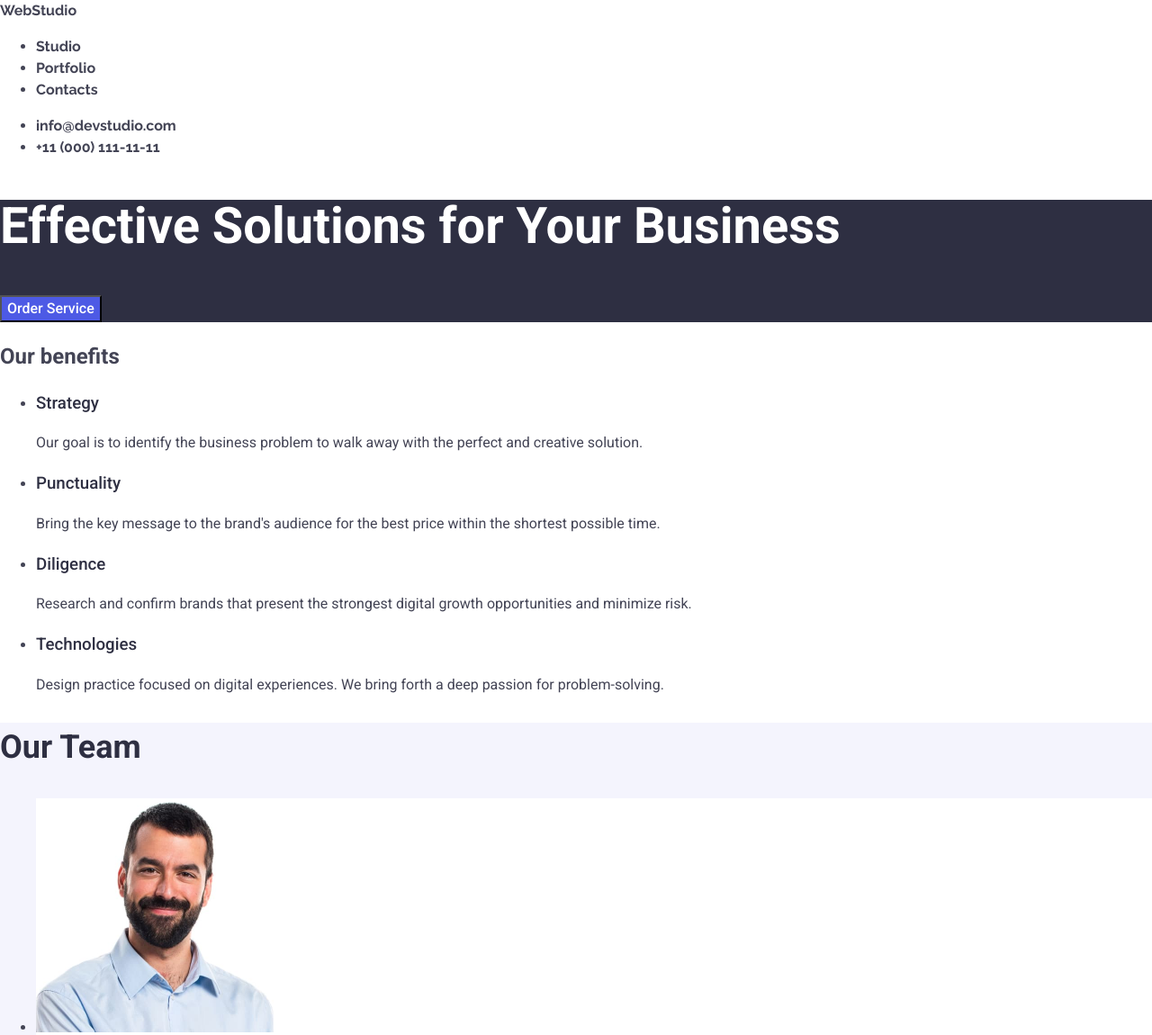
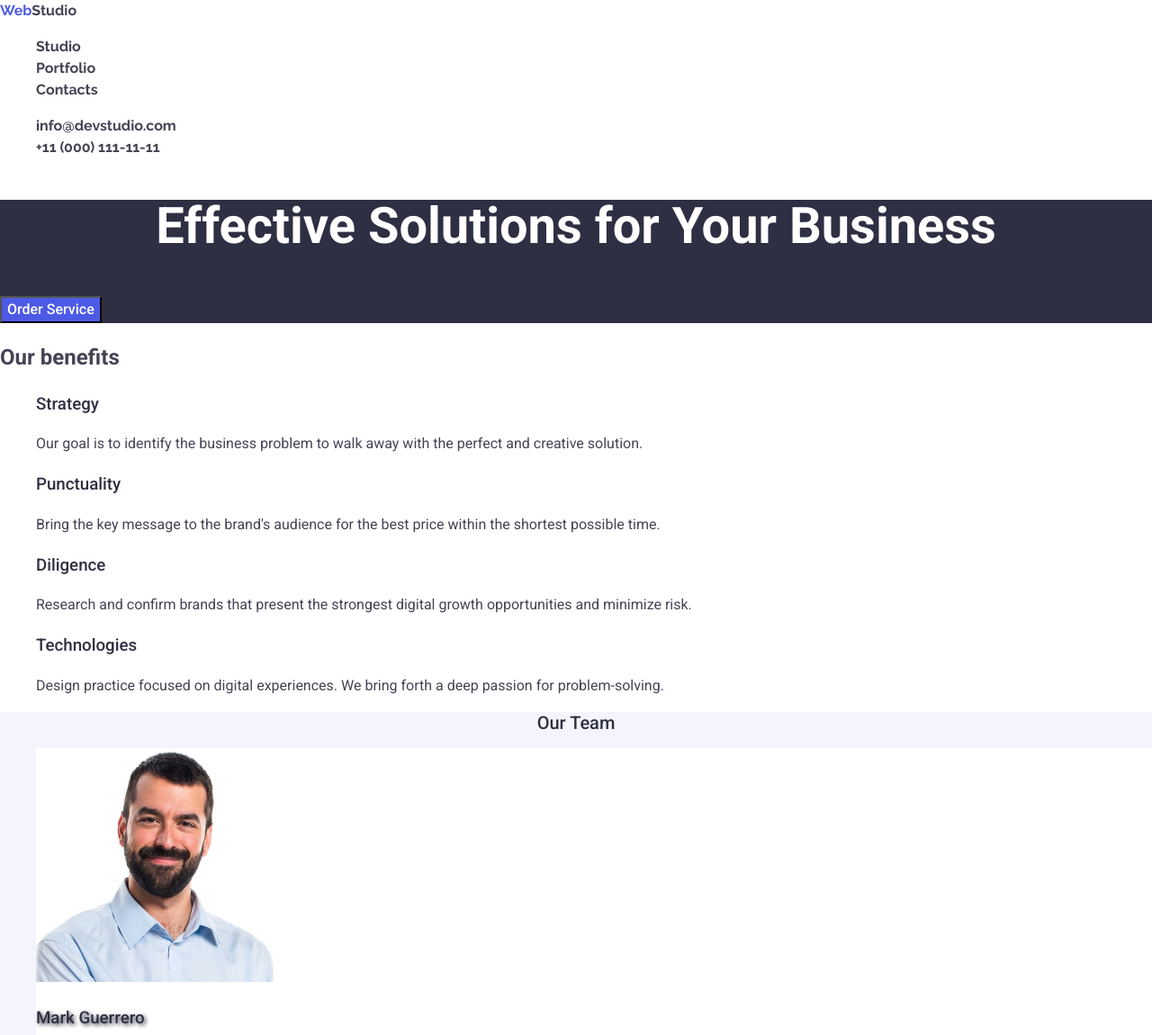
Before and after one commit to Yuleanna/goit-markup-hw-02, a plain HTML site: page index.html in a window 1280 px wide. Shown: the top 1150 px of the page at 90% size. Drawn offline with nearby package versions, Linux system fonts and the light colour scheme.

Commit message:
fixed styles

```diff
--- a/css/styles.css
+++ b/css/styles.css
@@ -1,11 +1,15 @@
 .body {
-  font-family: 'Roboto', 'RaleWay';
+  font-family: 'Roboto', 'RaleWay', sans-serif;
   font-weight: 400;
   font-size: 16px;
   line-height: 1.5;
   letter-spacing: 2%;
   background-color: #ffff;
   color: #434455;
+}
+ol,
+ul {
+  list-style: none;
 }
 .header {
   background-color: #ffffff;
@@ -15,20 +19,22 @@
   font-weight: 700;
   font-size: 56px;
   letter-spacing: 2%;
-  line-height: 1.05;
+  line-height: 1.07;
+  text-align: center;
 }
 .title-section {
   background-color: #2e2f42;
 }
 .second-title {
   color: #2e2f42;
-  font-weight: 700;
-  font-size: 36px;
+  font-weight: 500;
+  font-size: 20px;
+  line-height: 1.2;
   letter-spacing: 2%;
+  text-align: center;
 }
 .benefit-text {
   color: #434455;
-  font-weight: 400;
   font-size: 16px;
   letter-spacing: 2%;
   line-height: 1.5;
@@ -42,10 +48,15 @@
   line-height: 1.5;
   letter-spacing: 4%;
   cursor: pointer;
+  text-align: center;
 }
 .button-order-service:hover {
   background-color: #404bbf;
 }
+.first-item-logo {
+  color: #4d5ae5;
+}
+
 .upper-logo {
   color: #434455;
   font-family: 'RaleWay', sans-serif;
@@ -68,7 +79,7 @@
 .nav-buttons:hover {
   color: #4d5ae5;
 }
-.nav-buttons:active {
+.nav-buttons:focus {
   color: #4d5ae5;
   text-decoration: underline;
 }
@@ -93,14 +104,12 @@
 }
 .team-card-positions {
   color: #434455;
-  font-weight: 400;
 }
 .portfolio-items {
   color: #2e2f42;
 }
 .portfolio-item text {
   color: #434455;
-  font-weight: 400;
 }
 .footer {
   background-color: #2e2f42;
@@ -108,7 +117,6 @@
 .footer-text {
   color: #ffffff;
   text-align: left;
-  font-weight: 400;
 }
 .footer-logo {
   color: #f4f4fd;
--- a/index.html
+++ b/index.html
@@ -37,7 +37,9 @@
   <body class="body">
     <header class="header">
       <nav>
-        <a href="./index.html" class="upper-logo">WebStudio</a>
+        <a href="./index.html" class="upper-logo">
+          <span class="first-item-logo">Web</span>Studio</a
+        >
         <ul>
           <li><a href="./index.html" class="nav-buttons">Studio</a></li>
           <li><a href="./index.html" class="nav-buttons">Portfolio</a></li>
@@ -210,7 +212,9 @@
       </ul>
     </section>
     <footer class="footer">
-      <a href="./index.html" class="footer-logo">WebStudio</a>
+      <a href="./index.html" class="footer-logo">
+        <span class="first-item-logo">Web</span>Studio</a
+      >
       <p class="footer-text">
         Increase the flow of customers and sales for your business with digital
         marketing & growth solutions.
```
